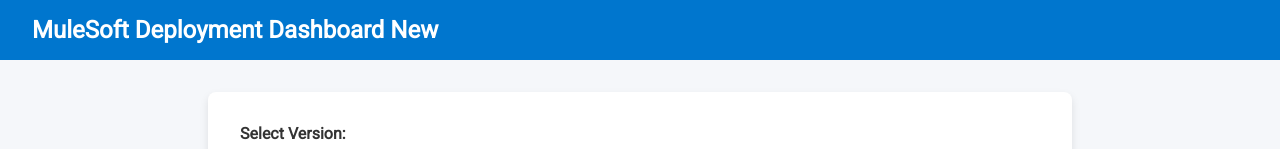
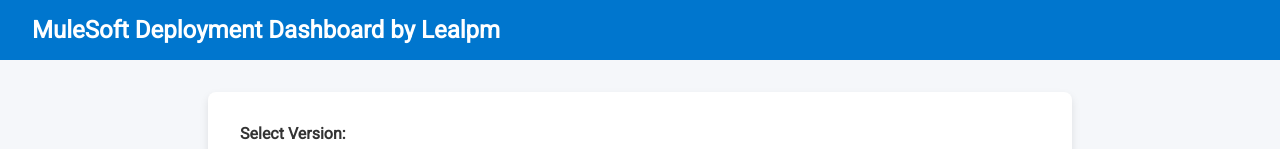
Before and after one commit to lealpm/splunk-dashboards-imported, a plain HTML site: page docs/index.html in a window 1280 px wide. Shown: the top 149 px of the page. Drawn offline with Linux system fonts and the light colour scheme.

Commit message:
Update index.html

```diff
--- a/docs/index.html
+++ b/docs/index.html
@@ -77,7 +77,7 @@
   </style>
 </head>
 <body>
-  <header>MuleSoft Deployment Dashboard New</header>
+  <header>MuleSoft Deployment Dashboard by Lealpm</header>
   <div class="container">
     <label for="version-select">Select Version:</label>
     <select id="version-select"></select>
```
